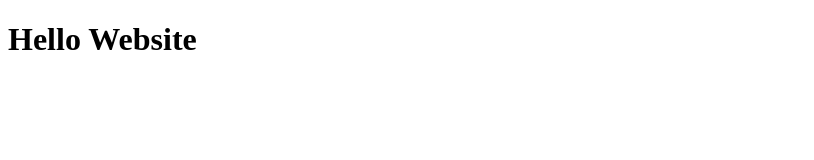
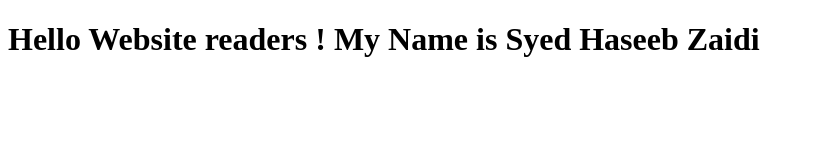
Before and after one commit to syedhaseeb/Test, a plain HTML site: page website/index.html in a window 1280 px wide. Shown: the whole page, without its empty margins (0-814 px from the left). Drawn offline with Linux system fonts and the light colour scheme.

Commit message:
small addition to our page content.

```diff
--- a/website/index.html
+++ b/website/index.html
@@ -4,6 +4,6 @@
 	<title>Hello Website</title>
 </head>
 <body>
-<H1> Hello Website</H1>
+<H1> Hello Website readers ! My Name is Syed Haseeb Zaidi</H1>
 </body>
 </html>
```
